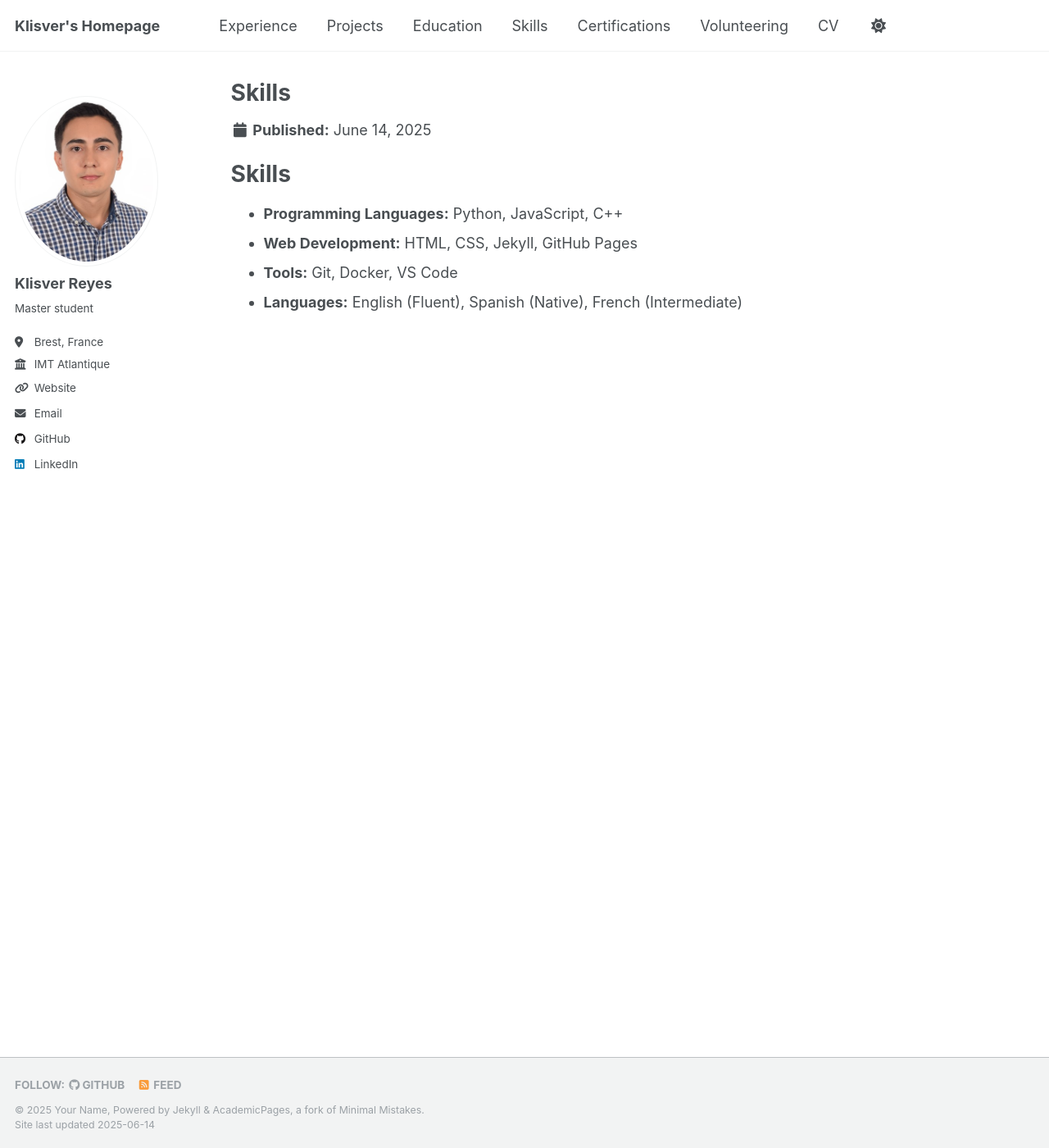
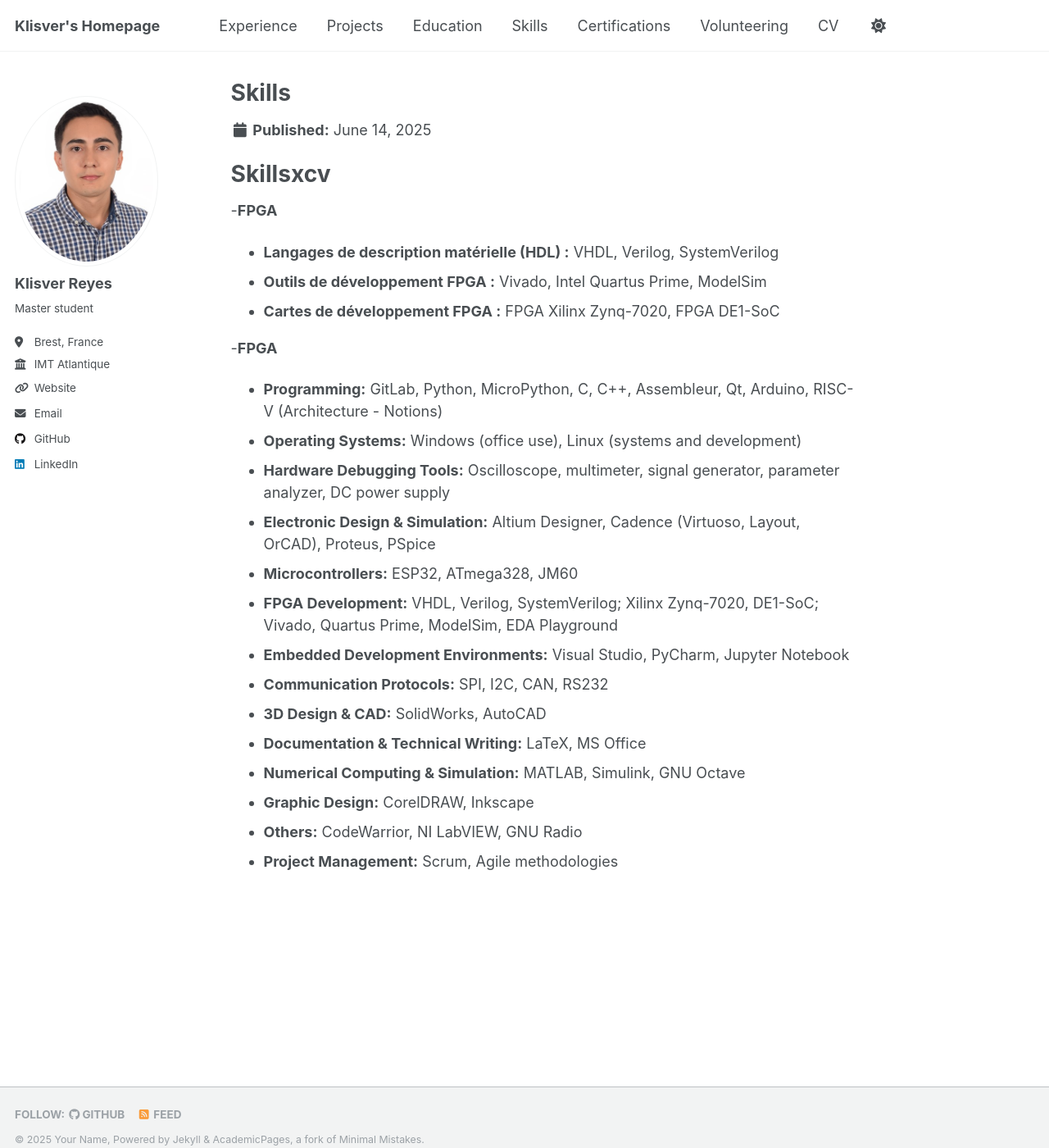
Before and after one commit to Klisver-Reyes/Klisver-Reyes.github.io, a Jekyll site: the page built from _skills/skills.md, in a window 1280 px wide and 1400 px high. Shown: the whole window at 82% size. Built offline with Jekyll 4.4.1, drawn with Linux system fonts in a browser that asks for light colours.

Commit message:
Update skills.md

```diff
--- a/_skills/skills.md
+++ b/_skills/skills.md
@@ -5,9 +5,26 @@ type: skills
 permalink: /skills/
 ---
 
-# Skills
+# Skillsxcv
 
-- **Programming Languages:** Python, JavaScript, C++
-- **Web Development:** HTML, CSS, Jekyll, GitHub Pages
-- **Tools:** Git, Docker, VS Code
-- **Languages:** English (Fluent), Spanish (Native), French (Intermediate)
+-**FPGA**
+  - **Langages de description matérielle (HDL) :** VHDL, Verilog, SystemVerilog
+  - **Outils de développement FPGA :** Vivado, Intel Quartus Prime, ModelSim
+  - **Cartes de développement FPGA :** FPGA Xilinx Zynq-7020, FPGA DE1-SoC
+
+-**FPGA**
+
+- **Programming:** GitLab, Python, MicroPython, C, C++, Assembleur, Qt, Arduino, RISC-V (Architecture - Notions)
+- **Operating Systems:** Windows (office use), Linux (systems and development)
+- **Hardware Debugging Tools:** Oscilloscope, multimeter, signal generator, parameter analyzer, DC power supply
+- **Electronic Design & Simulation:** Altium Designer, Cadence (Virtuoso, Layout, OrCAD), Proteus, PSpice
+- **Microcontrollers:** ESP32, ATmega328, JM60
+- **FPGA Development:** VHDL, Verilog, SystemVerilog; Xilinx Zynq-7020, DE1-SoC; Vivado, Quartus Prime, ModelSim, EDA Playground
+- **Embedded Development Environments:** Visual Studio, PyCharm, Jupyter Notebook
+- **Communication Protocols:** SPI, I2C, CAN, RS232
+- **3D Design & CAD:** SolidWorks, AutoCAD
+- **Documentation & Technical Writing:** LaTeX, MS Office
+- **Numerical Computing & Simulation:** MATLAB, Simulink, GNU Octave
+- **Graphic Design:** CorelDRAW, Inkscape
+- **Others:** CodeWarrior, NI LabVIEW, GNU Radio
+- **Project Management:** Scrum, Agile methodologies
```
